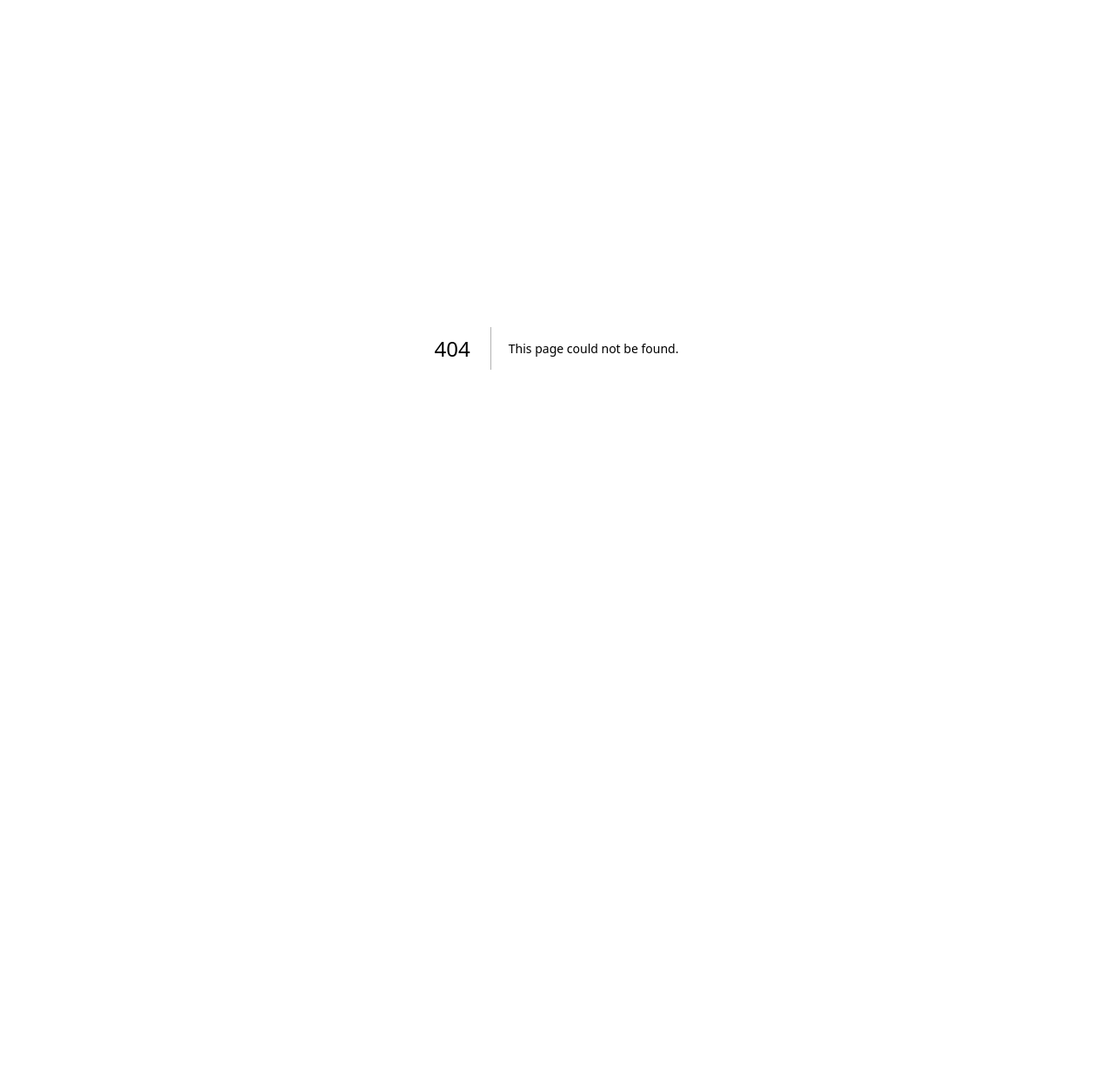
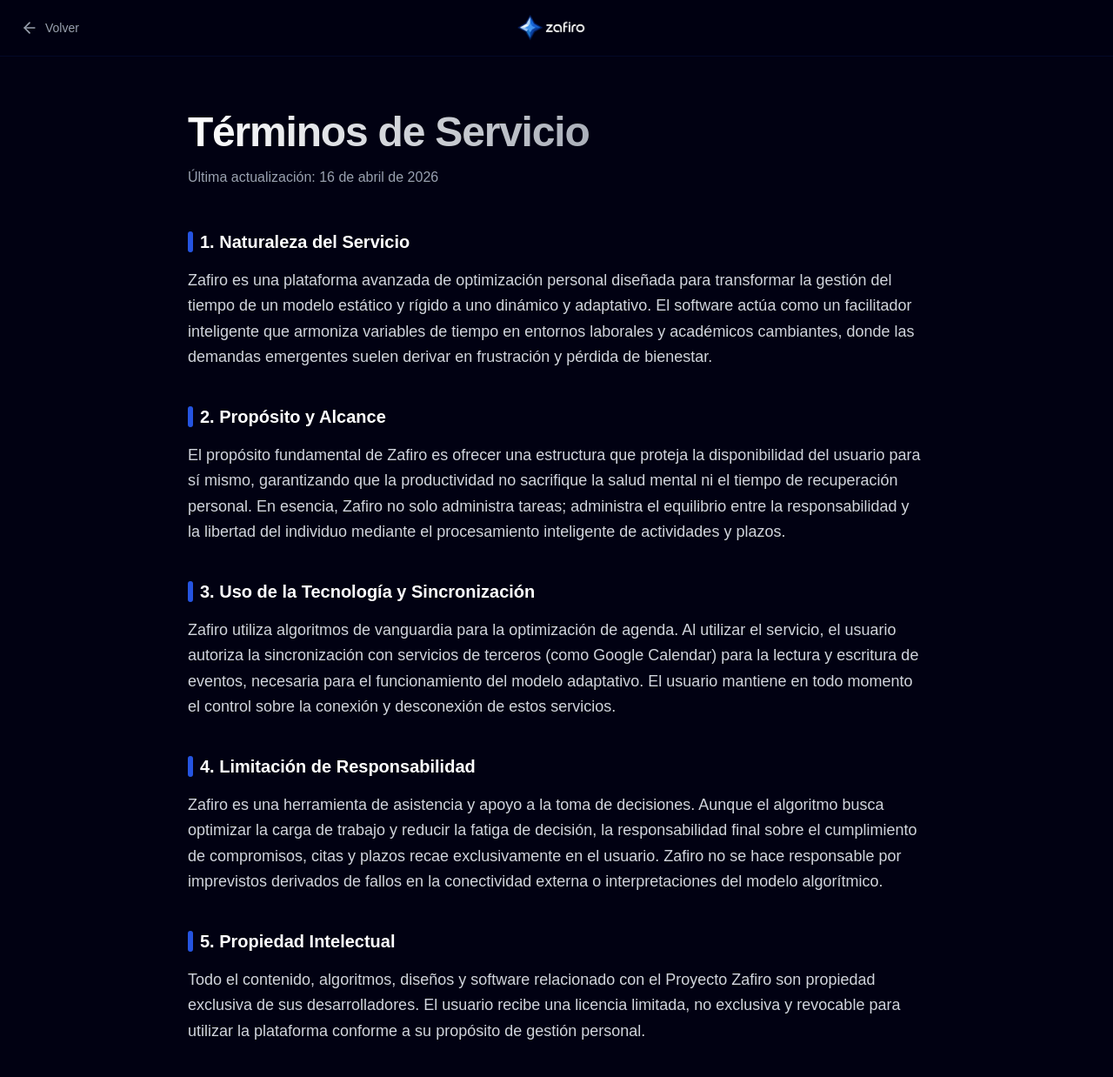
Before and after one commit to Silverz34/Zafiro_Frontend, a Next.js app: page /servicios in a window 1280 px wide. Before the commit this address had no page. Shown: the top 1238 px of the page at 87% size. Before the commit the page ends 800 px from the top, so only its background shows below. Built offline with nearby package versions, Linux system fonts and the light colour scheme.

Commit message:
servicioa

```diff
--- a/src/app/privacidad/page.tsx
+++ b/src/app/privacidad/page.tsx
@@ -1,62 +1,103 @@
-import React from 'react';
+'use client'
+
+import Image from 'next/image';
+import Link from 'next/link';
+import { ArrowLeft, ShieldCheck } from 'lucide-react';
 
 export default function AvisoPrivacidad() {
   return (
-    <main className="min-h-screen bg-gray-50 py-12 px-4 sm:px-6 lg:px-8">
-      {/* Contenedor principal con sombra y fondo blanco para resaltar el texto */}
-      <div className="max-w-3xl mx-auto bg-white p-8 sm:p-12 shadow-sm rounded-lg border border-gray-100">
+    <main className="min-h-screen bg-[#010112] text-[#F5F5F5] selection:bg-[#2554E0]/30">
 
-        {/* Encabezado del documento */}
-        <div className="border-b border-gray-200 pb-6 mb-8">
-          <h1 className="text-3xl font-extrabold text-gray-900 tracking-tight">
-            Aviso de Privacidad y Manejo de Datos
+      <nav className="fixed top-0 w-full z-50 bg-[#010112]/80 backdrop-blur-md border-b border-[#2554E0]/10">
+        <div className="max-w-7xl mx-auto px-6 h-16 flex items-center justify-between">
+          <Link href="/login" className="flex items-center gap-2 text-gray-400 hover:text-white transition-colors group">
+            <ArrowLeft className="w-5 h-5 group-hover:-translate-x-1 transition-transform" />
+            <span className="text-sm font-medium">Volver</span>
+          </Link>
+          <Image
+            src="/Logo_zafiro.png"
+            alt="Zafiro Logo"
+            width={120}
+            height={40}
+            className="h-8 w-auto"
+            priority
+          />
+          <div className="w-20" />
+        </div>
+      </nav>
+
+      <article className="max-w-4xl mx-auto px-6 pt-32 pb-20">
+        <header className="mb-12">
+          <h1 className="text-4xl md:text-5xl font-extrabold tracking-tight mb-4 bg-clip-text text-transparent bg-gradient-to-r from-white to-gray-500">
+            Aviso de Privacidad
           </h1>
-          <p className="mt-2 text-sm text-gray-500">
-            Última actualización: Abril de 2026
+          <p className="text-gray-400 font-medium text-lg">
+            Compromiso con la seguridad y protección de datos personales.
           </p>
-        </div>
+          <div className="mt-4 text-sm text-gray-500">Última actualización: 16 de abril de 2026</div>
+        </header>
 
-        {/* Contenido dividido en secciones semánticas */}
-        <div className="space-y-8 text-gray-700">
+        <div className="space-y-10 text-gray-300 leading-relaxed text-base md:text-lg">
 
           <section>
-            <h2 className="text-xl font-semibold text-gray-900 mb-3">
+            <h2 className="text-xl font-bold text-white mb-4 flex items-center gap-2">
+              <span className="w-1.5 h-6 bg-[#2554E0] rounded-full"></span>
               Nuestro Compromiso con tu Tranquilidad
             </h2>
-            <p className="leading-relaxed">
-              En congruencia con nuestra misión de reducir la frustración del usuario, entendemos que la tranquilidad mental comienza con la seguridad de la información. Por ello, el software de Zafiro prioriza la privacidad del usuario y la integridad de sus datos en todo momento.
+            <p>
+              En congruencia con nuestra misión de reducir la frustración del usuario, entendemos que la tranquilidad mental comienza con la seguridad de la información. Por ello, el software de Zafiro prioriza la privacidad del usuario y la integridad de sus datos en todo momento, reconociendo que la protección de la vida privada es fundamental para el bienestar personal.
             </p>
           </section>
 
           <section>
-            <h2 className="text-xl font-semibold text-gray-900 mb-3">
+            <h2 className="text-xl font-bold text-white mb-4 flex items-center gap-2">
+              <span className="w-1.5 h-6 bg-[#2554E0] rounded-full"></span>
               Marco Legal y Protección de Datos
             </h2>
-            <p className="leading-relaxed">
-              Bajo el amparo del Artículo 6, apartado A, fracción II de la Constitución Política de los Estados Unidos Mexicanos, garantizamos que toda información referente a la vida privada y los datos personales será protegida estrictamente en los términos de uso aquí descritos. Asimismo, y en cumplimiento con el Artículo 16, segundo párrafo constitucional, Zafiro establece una garantía robusta de protección de datos, facultando al usuario para que mantenga el control total sobre su información. El acceso a estos datos personales solo podrá ser limitado o intervenido por razones de seguridad nacional, seguridad pública, salud o por derechos de terceros, siempre bajo el mandato de la autoridad competente.
+            <p>
+              Bajo el amparo del <strong>Artículo 6, apartado A, fracción II</strong> y el <strong>Artículo 16</strong> de la Constitución Política de los Estados Unidos Mexicanos, garantizamos que toda información referente a la vida privada y los datos personales será protegida estrictamente. El acceso a estos datos solo podrá ser limitado por razones de seguridad nacional, salud o derechos de terceros, siempre bajo mandato de autoridad competente.
             </p>
           </section>
 
           <section>
-            <h2 className="text-xl font-semibold text-gray-900 mb-3">
+            <h2 className="text-xl font-bold text-white mb-4 flex items-center gap-2">
+              <span className="w-1.5 h-6 bg-[#2554E0] rounded-full"></span>
               Derechos ARCO
             </h2>
-            <p className="leading-relaxed">
-              De estricto acuerdo con la Ley Federal de Protección de Datos Personales en Posesión de los Particulares (2010), el Proyecto Zafiro garantiza el ejercicio pleno de los derechos ARCO (Acceso, Rectificación, Cancelación y Oposición) para todos sus usuarios reales. En cumplimiento con los Artículos 15 y 16 de dicha Ley, el software integra este Aviso de Privacidad y mecanismos técnicos de vanguardia para asegurar que la información recolectada sea utilizada únicamente para los fines de gestión y optimización de agenda definidos por el usuario.
+            <p>
+              De acuerdo con la <strong>Ley Federal de Protección de Datos Personales en Posesión de los Particulares (2010)</strong>, Zafiro garantiza el ejercicio pleno de los derechos <strong>ARCO</strong> (Acceso, Rectificación, Cancelación y Oposición). Implementamos mecanismos técnicos de vanguardia para asegurar que la información recolectada sea utilizada únicamente para los fines de gestión y optimización de agenda definidos por el usuario.
+            </p>
+          </section>
+
+          <section className="p-6 rounded-2xl bg-[#171733]/50 border border-[#2554E0]/30 shadow-[0_0_30px_-10px_rgba(37,84,224,0.2)]">
+            <h2 className="text-xl font-bold text-[#2554E0] mb-4 flex items-center gap-2">
+              <ShieldCheck className="w-6 h-6" />
+              Uso de Datos de Google API
+            </h2>
+            <p className="text-sm md:text-base text-gray-200">
+              Zafiro utiliza las API de Google para sincronizar y optimizar tus eventos de Google Calendar. El uso de la información recibida de las API de Google por parte de Zafiro se ajustará a la <strong>Política de Datos del Usuario de los Servicios API de Google</strong>, incluidos los requisitos de <strong>Uso Limitado</strong>.
+            </p>
+            <p className="mt-3 text-sm md:text-base text-gray-200">
+              No transferimos, vendemos ni utilizamos los datos de tu calendario para fines ajenos a la optimización de tu agenda dentro de nuestra plataforma.
             </p>
           </section>
 
           <section>
-            <h2 className="text-xl font-semibold text-gray-900 mb-3">
+            <h2 className="text-xl font-bold text-white mb-4 flex items-center gap-2">
+              <span className="w-1.5 h-6 bg-[#2554E0] rounded-full"></span>
               Límites de Recolección
             </h2>
-            <p className="leading-relaxed">
-              La recolección de datos se limitará a lo estrictamente necesario para el funcionamiento del algoritmo de Zafiro, asegurando que el uso de la información personal sea transparente y seguro durante los tiempos de tratamiento establecidos por el equipo de desarrollo. Con esto, Zafiro reafirma su compromiso de ser una herramienta que no solo organiza el tiempo, sino que custodia la identidad y la privacidad de quienes confían en nuestra tecnología para mejorar su calidad de vida.
+            <p>
+              La recolección de datos se limitará a lo estrictamente necesario para el funcionamiento del algoritmo de Zafiro. Aseguramos que el uso de la información personal sea transparente durante los tiempos de tratamiento establecidos. Zafiro no solo organiza el tiempo, sino que custodia la identidad y la privacidad de quienes confían en nuestra tecnología para mejorar su calidad de vida.
             </p>
           </section>
 
         </div>
-      </div>
+
+        <footer className="mt-20 pt-8 border-t border-gray-800 text-center text-sm text-gray-500">
+          &copy; {new Date().getFullYear()} Proyecto Zafiro. Todos los derechos reservados conforme a las leyes vigentes de México.
+        </footer>
+      </article>
     </main>
   );
 }
--- /dev/null
+++ b/src/app/servicios/page.tsx
@@ -0,0 +1,110 @@
+'use client'
+
+import Image from 'next/image';
+import Link from 'next/link';
+import { ArrowLeft } from 'lucide-react';
+
+export default function TerminosPage() {
+  return (
+    <main className="min-h-screen bg-[#010112] text-[#F5F5F5] selection:bg-[#2554E0]/30">
+      {/* Header Simple */}
+      <nav className="fixed top-0 w-full z-50 bg-[#010112]/80 backdrop-blur-md border-b border-[#2554E0]/10">
+        <div className="max-w-7xl mx-auto px-6 h-16 flex items-center justify-between">
+          <Link href="/login" className="flex items-center gap-2 text-gray-400 hover:text-white transition-colors group">
+            <ArrowLeft className="w-5 h-5 group-hover:-translate-x-1 transition-transform" />
+            <span className="text-sm font-medium">Volver</span>
+          </Link>
+          <Image
+            src="/Logo_zafiro.png"
+            alt="Zafiro Logo"
+            width={120}
+            height={40}
+            className="h-8 w-auto"
+          />
+          <div className="w-20" />
+        </div>
+      </nav>
+
+      <article className="max-w-4xl mx-auto px-6 pt-32 pb-20">
+        <header className="mb-12">
+          <h1 className="text-4xl md:text-5xl font-extrabold tracking-tight mb-4 bg-clip-text text-transparent bg-gradient-to-r from-white to-gray-500">
+            Términos de Servicio
+          </h1>
+          <p className="text-gray-400 font-medium">Última actualización: 16 de abril de 2026</p>
+        </header>
+
+        <div className="space-y-10 text-gray-300 leading-relaxed text-base md:text-lg">
+
+          <section>
+            <h2 className="text-xl font-bold text-white mb-4 flex items-center gap-2">
+              <span className="w-1.5 h-6 bg-[#2554E0] rounded-full"></span>
+              1. Naturaleza del Servicio
+            </h2>
+            <p>
+              Zafiro es una plataforma avanzada de optimización personal diseñada para transformar
+              la gestión del tiempo de un modelo estático y rígido a uno dinámico y adaptativo.
+              El software actúa como un facilitador inteligente que armoniza variables de tiempo en entornos
+              laborales y académicos cambiantes, donde las demandas emergentes suelen derivar en frustración y
+               pérdida de bienestar.
+            </p>
+          </section>
+
+          <section>
+            <h2 className="text-xl font-bold text-white mb-4 flex items-center gap-2">
+              <span className="w-1.5 h-6 bg-[#2554E0] rounded-full"></span>
+              2. Propósito y Alcance
+            </h2>
+            <p>
+              El propósito fundamental de Zafiro es ofrecer una estructura que proteja la disponibilidad del usuario
+              para sí mismo, garantizando que la productividad no sacrifique la salud mental ni el tiempo de
+              recuperación personal. En esencia, Zafiro no solo administra tareas; administra el equilibrio entre
+              la responsabilidad y la libertad del individuo mediante el procesamiento inteligente de actividades
+              y plazos.
+            </p>
+          </section>
+
+          <section>
+            <h2 className="text-xl font-bold text-white mb-4 flex items-center gap-2">
+              <span className="w-1.5 h-6 bg-[#2554E0] rounded-full"></span>
+              3. Uso de la Tecnología y Sincronización
+            </h2>
+            <p>
+              Zafiro utiliza algoritmos de vanguardia para la optimización de agenda. Al utilizar el servicio, el usuario autoriza la sincronización con servicios de terceros (como Google Calendar) para la lectura y escritura de eventos, necesaria para el funcionamiento del modelo adaptativo. El usuario mantiene en todo momento el control sobre la conexión y desconexión de estos servicios.
+            </p>
+          </section>
+
+          <section>
+            <h2 className="text-xl font-bold text-white mb-4 flex items-center gap-2">
+              <span className="w-1.5 h-6 bg-[#2554E0] rounded-full"></span>
+              4. Limitación de Responsabilidad
+            </h2>
+            <p>
+              Zafiro es una herramienta de asistencia y apoyo a la toma de decisiones. Aunque el algoritmo busca optimizar la carga de trabajo y reducir la fatiga de decisión, la responsabilidad final sobre el cumplimiento de compromisos, citas y plazos recae exclusivamente en el usuario. Zafiro no se hace responsable por imprevistos derivados de fallos en la conectividad externa o interpretaciones del modelo algorítmico.
+            </p>
+          </section>
+
+          <section>
+            <h2 className="text-xl font-bold text-white mb-4 flex items-center gap-2">
+              <span className="w-1.5 h-6 bg-[#2554E0] rounded-full"></span>
+              5. Propiedad Intelectual
+            </h2>
+            <p>
+              Todo el contenido, algoritmos, diseños y software relacionado con el Proyecto Zafiro son propiedad exclusiva de sus desarrolladores. El usuario recibe una licencia limitada, no exclusiva y revocable para utilizar la plataforma conforme a su propósito de gestión personal.
+            </p>
+          </section>
+
+          <section className="p-6 rounded-2xl bg-[#100F1D] border border-[#2554E0]/20">
+            <h2 className="text-lg font-bold text-white mb-3">Compromiso Zafiro</h2>
+            <p className="text-sm text-gray-400">
+              Reafirmamos nuestro compromiso de ser una herramienta que no solo organiza el tiempo, sino que custodia la identidad y la privacidad de quienes confían en nuestra tecnología para mejorar su calidad de vida. Para más información sobre el manejo de tus datos, consulta nuestra <Link href="/privacidad" className="text-[#2554E0] hover:underline">Política de Privacidad</Link>.
+            </p>
+          </section>
+        </div>
+
+        <footer className="mt-20 pt-8 border-t border-gray-800 text-center text-sm text-gray-500">
+          &copy; {new Date().getFullYear()} Proyecto Zafiro. Todos los derechos reservados.
+        </footer>
+      </article>
+    </main>
+  );
+}
--- a/src/proxy.ts
+++ b/src/proxy.ts
@@ -6,6 +6,8 @@ const isPublicRoute = createRouteMatcher([
   '/',
   '/login(.*)',
   '/register(.*)',
+  '/privacidad',
+  '/servicios'
 ])
 
 const onboardingRoutes = createRouteMatcher(['/onboarding'])
```
